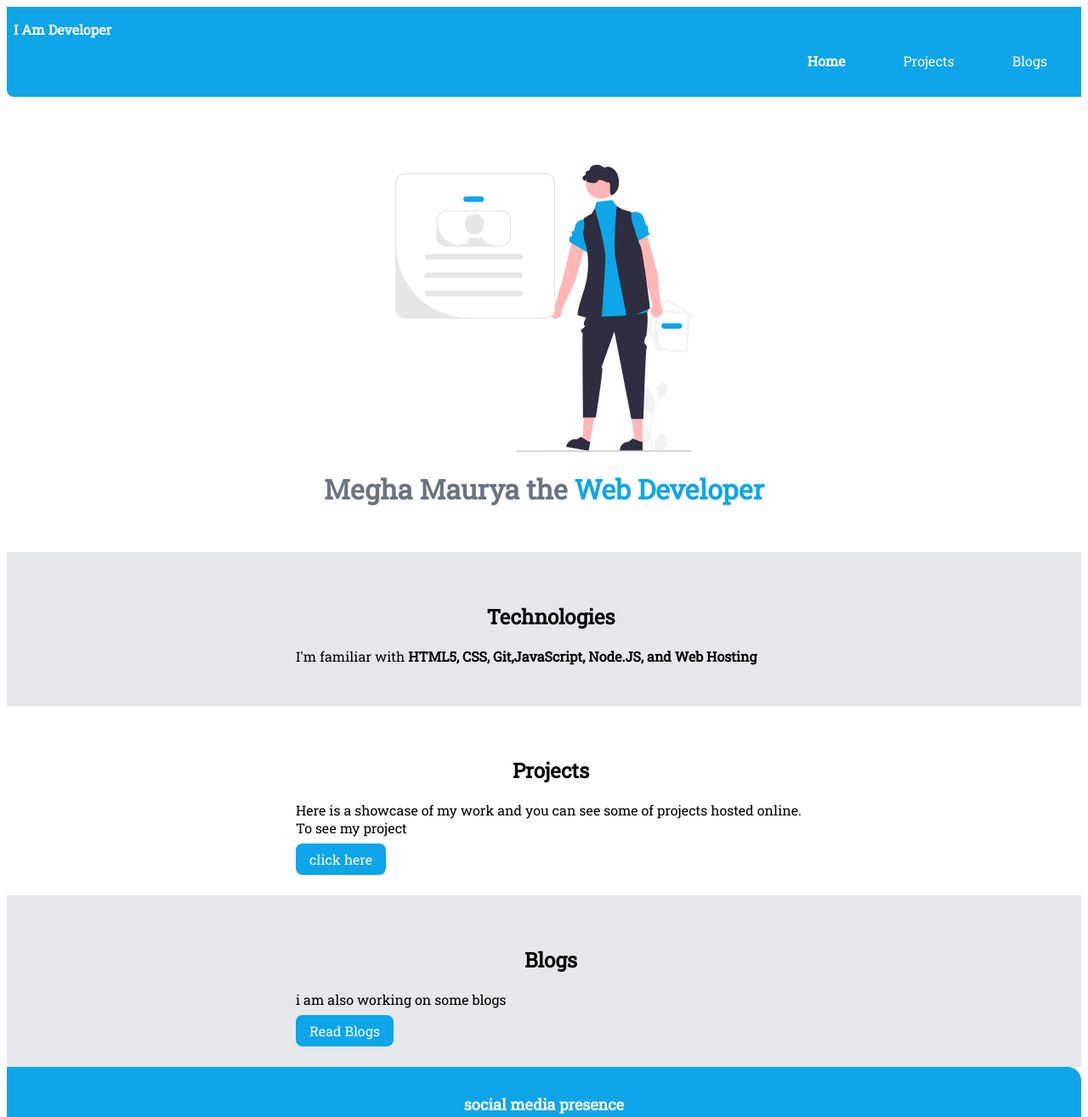
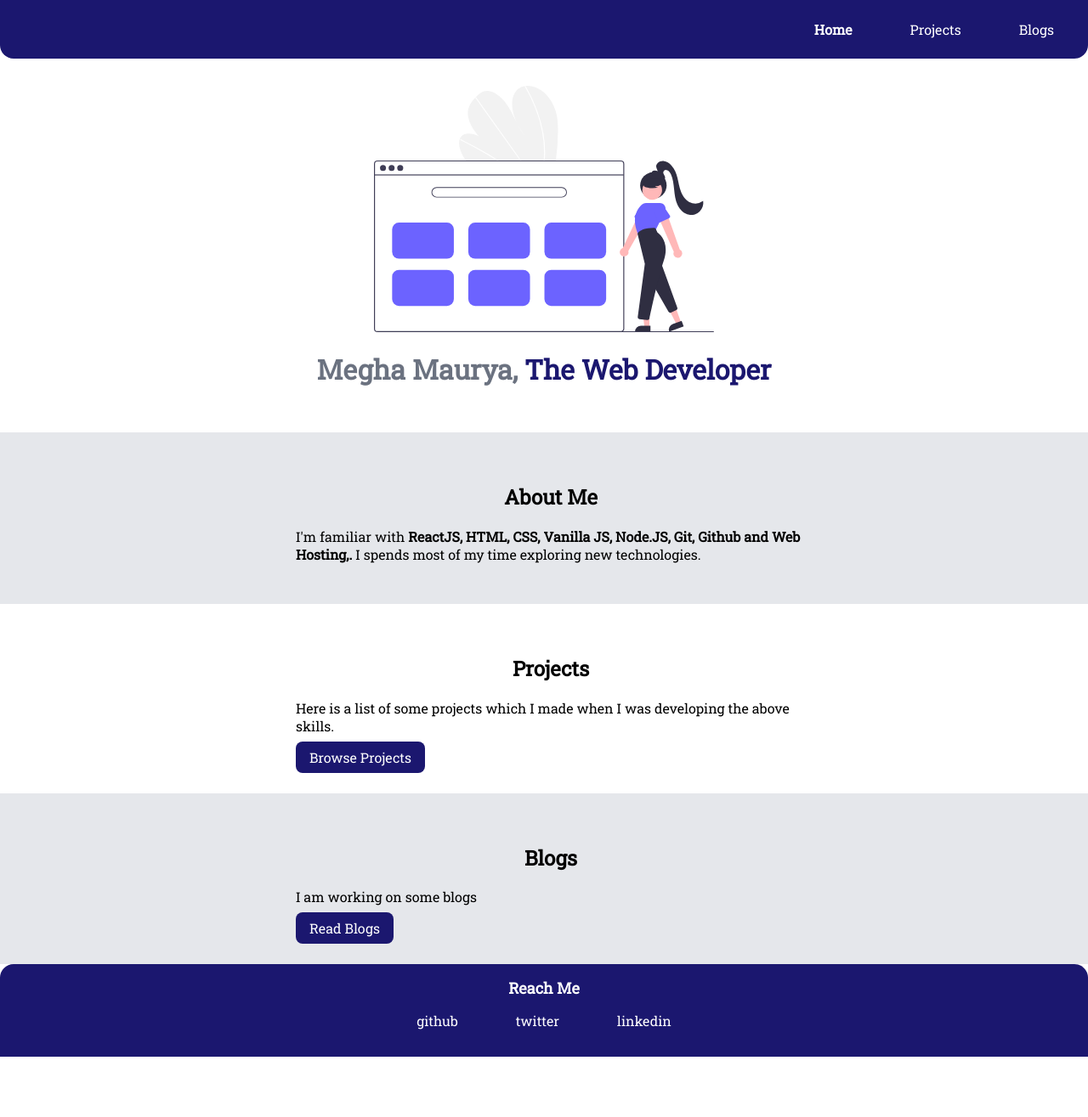
Before and after one commit to Megha-Maurya/Megha-Maurya-portfolio, a plain HTML site: page index.html in a window 1280 px wide. Shown: the top 1315 px of the page at 85% size. After the commit the page ends 1244 px from the top, so only its background shows below. Drawn offline with Linux system fonts and the light colour scheme.

Commit message:
update docs

```diff
--- a/index.html
+++ b/index.html
@@ -10,7 +10,7 @@
 <body>
 
     <nav class="navigation container" >
-        <div class="nav-brand" >I Am Developer</div>
+        <div class="nav-brand" ></div>
      <ul   class="list-non-bullet nav-pills" >
         <li class="list-item-inline" ><a class="link link-active" href="/">Home</a></li>
         <li class="list-item-inline" ><a class="link" href="/projects.html">Projects</a> </li>
@@ -18,15 +18,15 @@
      </ul>
   </nav>
   <header class="hero">
-    <img class="hero-img" src="images/hero.svg" />
+    <img class="hero-img" src="images/hero-img.svg" />
 
-  <h1 class="hero-heading">Megha Maurya the <span class="heading-title" >Web Developer</span> </h1>
+  <h1 class="hero-heading">Megha Maurya, <span class="heading-title" >The Web Developer</span> </h1>
   </header>
 
   <section class="section ow">
     <div class="container container-center">
-        <h1>Technologies</h1>
-     <p>I'm familiar with <strong>HTML5, CSS, Git,JavaScript, Node.JS, and Web Hosting </strong>
+        <h1>About Me</h1>
+     <p>I'm familiar with <strong> ReactJS, HTML, CSS, Vanilla JS, Node.JS,  Git, Github and Web Hosting,.  </strong>I spends most of my time exploring new technologies.
      </p>
     </div>
 </section>
@@ -34,9 +34,9 @@
 <section class="section">
     <div class="container container-center">
         <h1>Projects</h1>
-     <p> Here is a showcase of my work and you can see some of projects hosted online. To see my project
+     <p> Here is a list of some projects which I made when I was developing the above skills.
      </p>
-     <a class="link link-primary" href="/projects.html">click here</a>
+     <a class="link link-primary" href="/projects.html">Browse Projects</a>
     </div>
 
 </section>
@@ -44,16 +44,16 @@
 <section class="section ow">
     <div class="container container-center">
         <h1>Blogs</h1>
-     <p>i am also working on some blogs</p>
+     <p>I am working on some blogs </p>
      <a class="link link-primary" href="/blogs.html" >Read Blogs</a>
     </div>
 
 </section>
 
 <footer class="footer">
-    <div class="footer-header">social media presence</div>
+    <div class="footer-header">Reach Me</div>
 <ul class="list-non-bullet">
-    <li class="list-item-inline"><a class="link" href="http://fithub.com/meghamaurya"> github
+    <li class="list-item-inline"><a class="link" href="https://github.com/Megha-Maurya"> github
     </a> </li>
     <li class="list-item-inline"><a class="link" href="/">twitter
     </a> </li>
--- a/style.css
+++ b/style.css
@@ -1,13 +1,14 @@
 @import url('https://fonts.googleapis.com/css2?family=Roboto+Slab:wght@300;400&display=swap');
 
 :root {
-    --primary-color: #0ea5e9;
+    --primary-color: #1B176F;
     --gray-color: #6b7280;
     --off-white: #e5e7eb;
 }
 
 body{
     font-family: 'Roboto Slab', serif;
+    margin: 0px;
 }
 
 hr {
@@ -60,17 +61,19 @@ html{
 
 .navigation {
     background-color: var(--primary-color);
-    border-bottom-left-radius: 0.5rem;
-    padding: 1rem 0.5rem;
+    border-bottom-left-radius: 1rem;
+    border-bottom-right-radius: 1rem;
+    padding: 0.5rem 0.5rem;
     color: white;
 }
 
 .navigation .nav-brand {
     font-weight: bold;
-    font-size: 1rem;
+
 }
 .navigation .nav-pills {
     text-align: right;
+
 }
 
 .navigation .link {
@@ -83,11 +86,11 @@ html{
 
 .hero {
     padding: 2rem;
-    padding-top: 5rem;
+    padding-top: 2rem;
 }
 
 .hero .hero-img{
-    max-width: 350px;
+    max-width: 400px;
     display: block;
     margin: auto;
 }
@@ -118,8 +121,9 @@ html{
     background-color: var(--primary-color);
     text-align: center;
     color: white;
-    padding: 2rem 1rem;
+    padding: 1rem 0.5rem;
     border-top-right-radius: 1rem;
+    border-top-left-radius: 1rem;
 }
 
 .footer .link {
```
Also changed, not shown: projects.html (+5 -5 lines), images/hero-img.svg (added), images/hero.svg (deleted).
